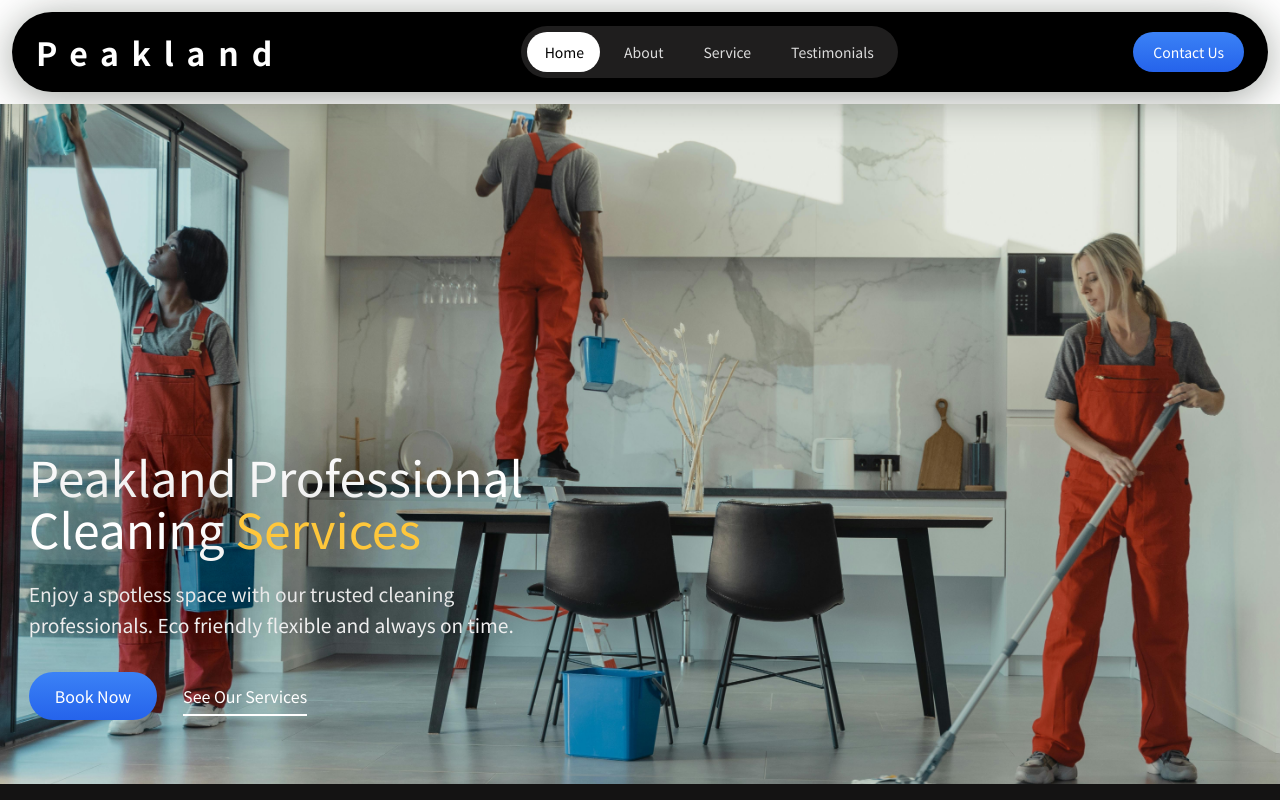
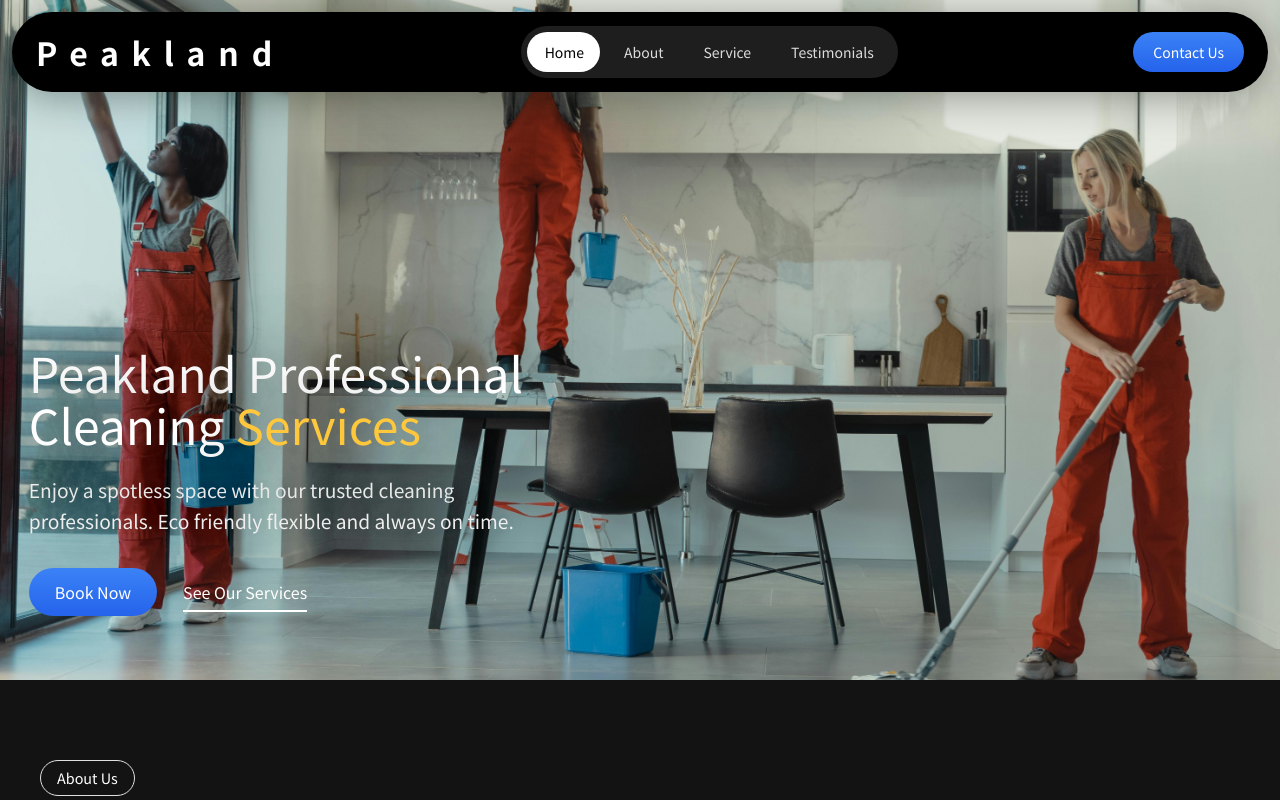
Before and after one commit to tgulu/PeakLand, a React (Vite) app: page / in a window 1280 px wide. Shown: the top 800 px of the page. Built offline with nearby package versions, Linux system fonts and the light colour scheme; a web font is replaced by a local one.

Commit message:
make nav fixed for scrolling

```diff
--- a/src/components/NavBar/NavBar.module.css
+++ b/src/components/NavBar/NavBar.module.css
@@ -15,9 +15,11 @@
 
 .navbar {
   padding: 12px;
-  position: sticky;
+  position: fixed;
   top: 0;
-
+  left: 0;
+  right: 0;
+  width: 100%;
   z-index: 100;
 }
 
```
